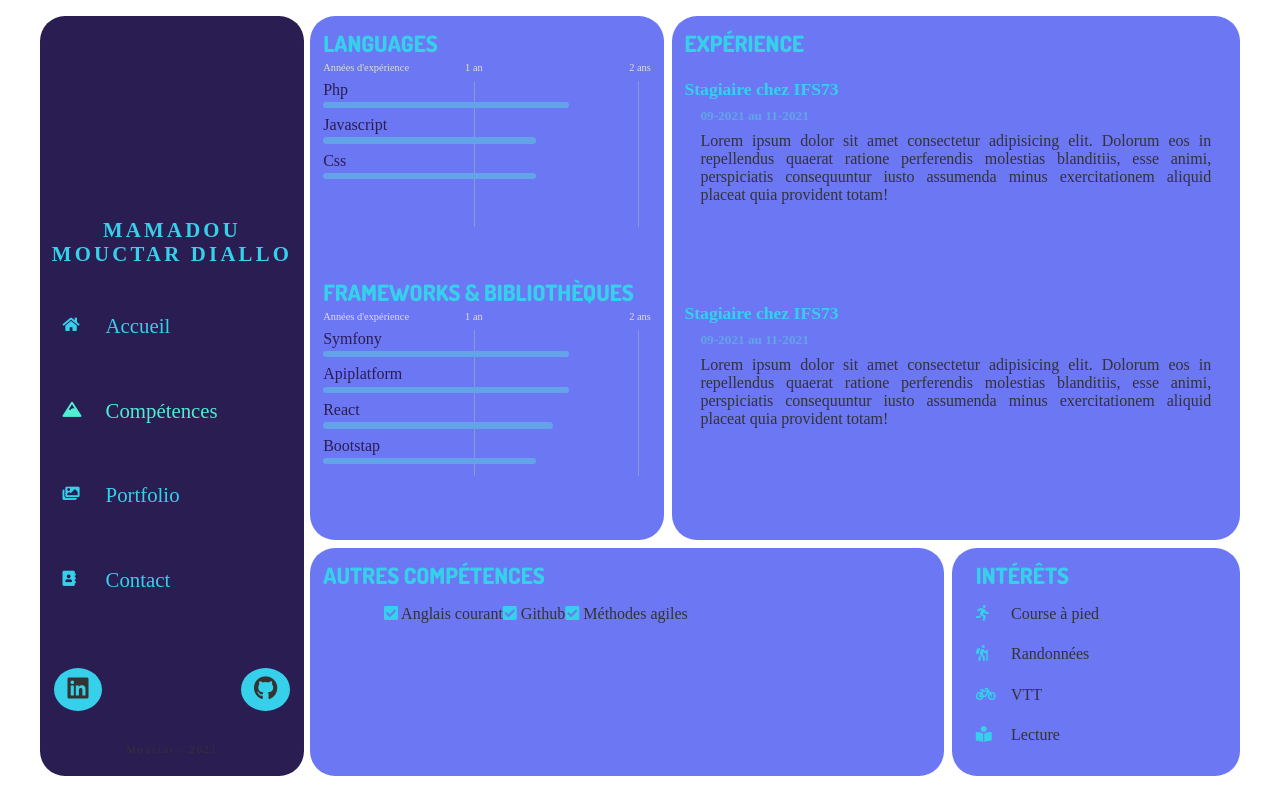
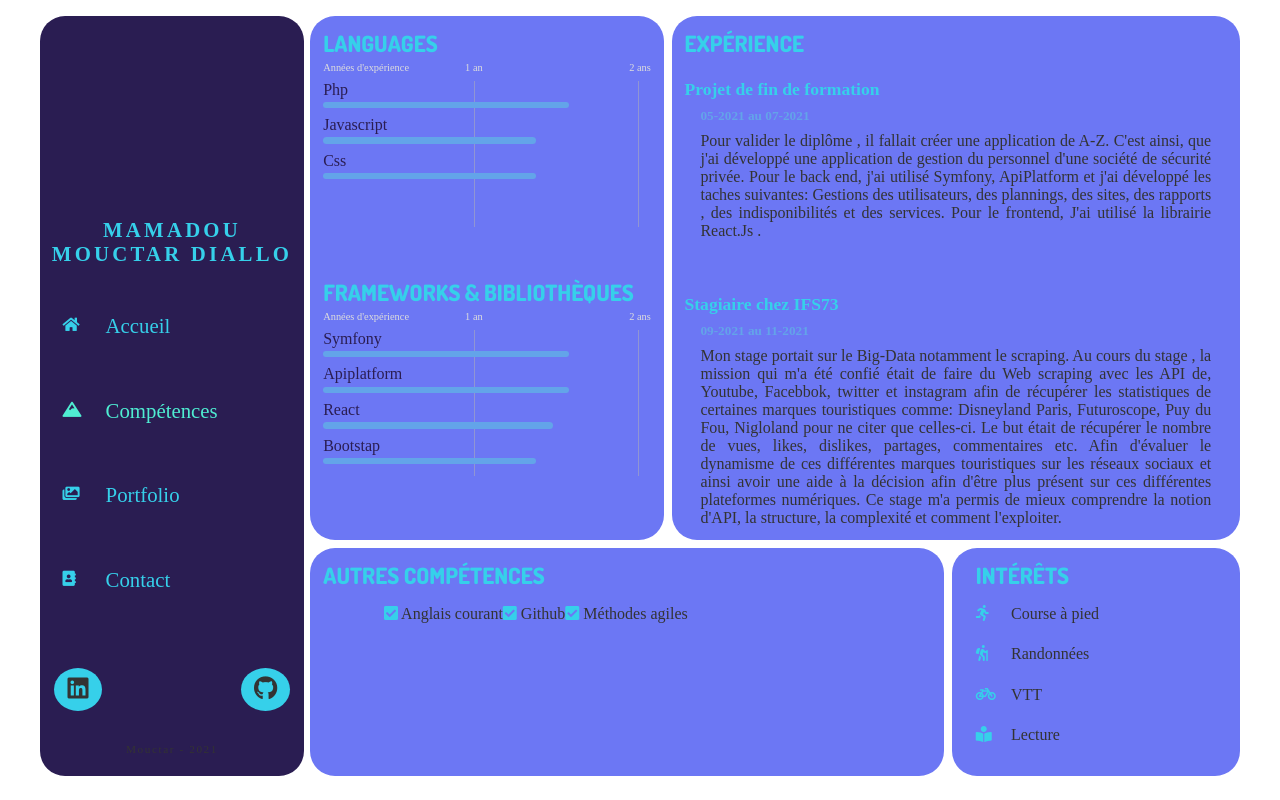
Before and after one commit to mouctare/mo-cv, a React (Create React App) app: page /competences in a window 1280 px wide. Built offline with nearby package versions, Linux system fonts and the light colour scheme; a web font is replaced by a local one.

Commit message:
modifexpérinece

```diff
--- a/src/components/knowledges/Experience.js
+++ b/src/components/knowledges/Experience.js
@@ -5,23 +5,23 @@ const Experience = () => {
     <div className="experience">
       <h3>Expérience</h3>
       <div className="exp-1">
-        <h4>Stagiaire chez IFS73</h4>
-        <h5>09-2021 au 11-2021</h5>
+        <h4>Projet de fin de formation</h4>
+        <h5>05-2021 au 07-2021</h5>
         <p>
-          Lorem ipsum dolor sit amet consectetur adipisicing elit. Dolorum eos
-          in repellendus quaerat ratione perferendis molestias blanditiis, esse
-          animi, perspiciatis consequuntur iusto assumenda minus exercitationem
-          aliquid placeat quia provident totam!
+        Pour valider le diplôme , il fallait créer une application de A-Z. C'est ainsi, que j'ai développé une application de gestion  du personnel d'une société de sécurité privée.
+          Pour le  back end, j'ai utilisé Symfony, ApiPlatform et j'ai développé les taches suivantes:
+          Gestions des utilisateurs, des plannings, des sites, des rapports , des indisponibilités et des services.
+          Pour le frontend, J'ai utilisé la librairie React.Js .
         </p>
       </div>
       <div className="exp-2">
         <h4>Stagiaire chez IFS73</h4>
         <h5>09-2021 au 11-2021</h5>
         <p>
-          Lorem ipsum dolor sit amet consectetur adipisicing elit. Dolorum eos
-          in repellendus quaerat ratione perferendis molestias blanditiis, esse
-          animi, perspiciatis consequuntur iusto assumenda minus exercitationem
-          aliquid placeat quia provident totam!
+          Mon stage portait sur le Big-Data notamment le scraping.
+          Au cours du stage , la mission qui m'a été confié était de faire du Web scraping avec les API de, Youtube, Facebbok, twitter et  instagram afin de récupérer les statistiques de certaines marques touristiques comme:
+          Disneyland Paris, Futuroscope, Puy du Fou, Nigloland pour ne citer que celles-ci. Le but était de récupérer le nombre de vues, likes, dislikes, partages, commentaires etc. Afin d'évaluer le dynamisme de ces différentes marques touristiques sur les réseaux sociaux et ainsi avoir une aide à la décision afin d'être plus présent sur ces différentes plateformes numériques.
+           Ce stage m'a permis de mieux comprendre la notion d'API, la  structure, la complexité et comment l'exploiter.
         </p>
       </div>
     </div>
```
